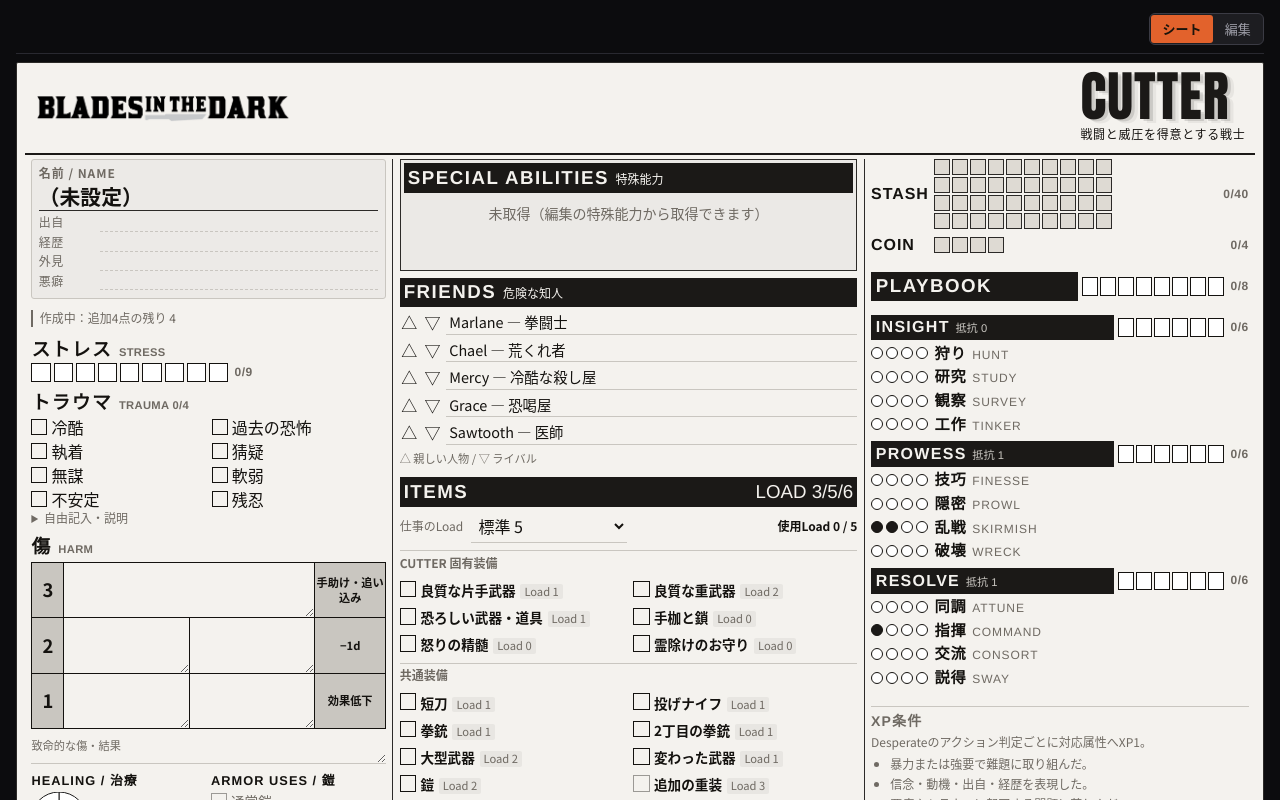
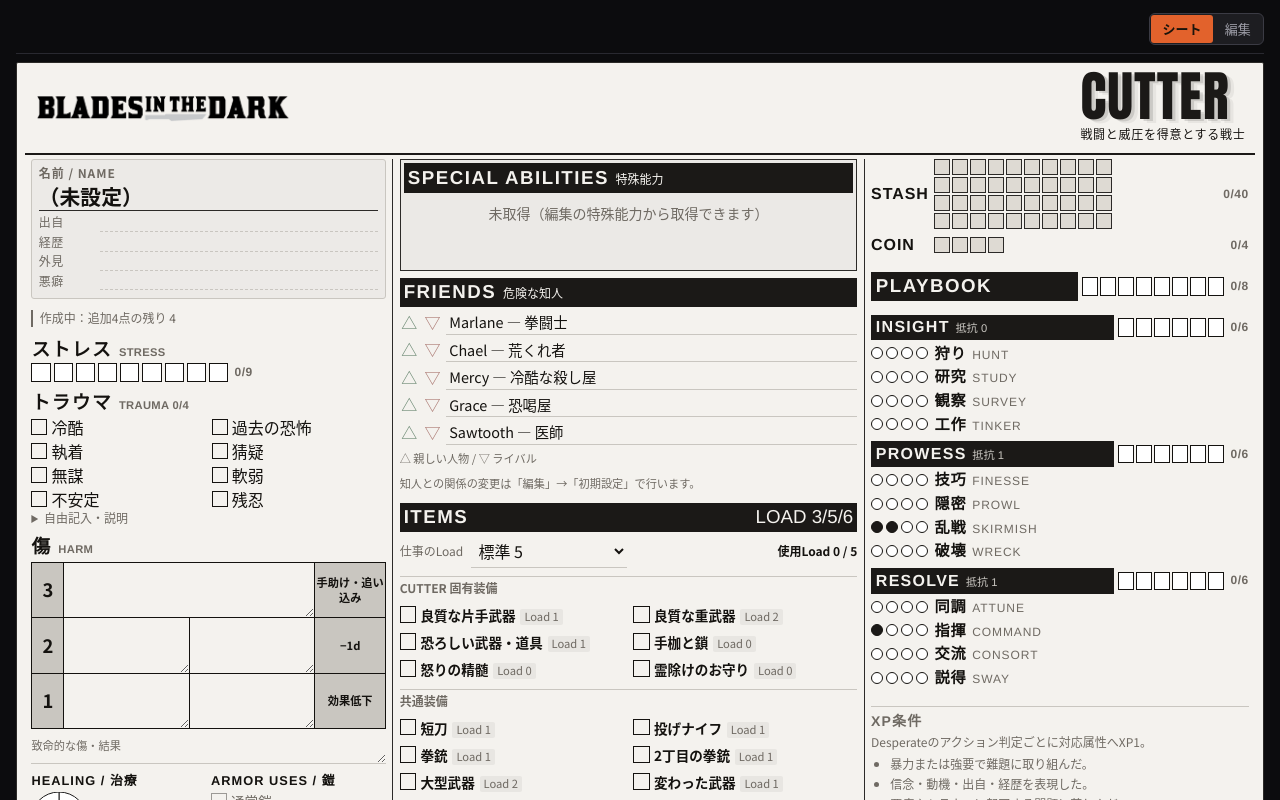
Before and after one commit to yukiohku/BladesInTheDarkSPA, a React (Vite) app: page / in a window 1280 px wide. Shown: the top 800 px of the page. Built offline with nearby package versions, Linux system fonts and the light colour scheme.

Commit message:
シートの知人関係を表示専用に変更

```diff
--- a/src/constants/labels.ts
+++ b/src/constants/labels.ts
@@ -25,6 +25,7 @@
   crewNotes: 'クルーのメモ',
 } as const
 export const MESSAGE = {
+  friendEditHint: '知人との関係の変更は「編集」→「初期設定」で行います。',
   ratingEditHint: 'アクション値の変更は「編集」→「初期設定」で行います。',
   exportOk: 'JSONを書き出しました。',
   copied: 'コピーしました。',
--- a/src/sheet/OfficialSheetView.tsx
+++ b/src/sheet/OfficialSheetView.tsx
@@ -1,3 +1,4 @@
+import { MESSAGE } from '../constants/labels'
 import {
   BACKGROUNDS,
   COIN_MAX,
@@ -151,36 +152,30 @@
           </h3>
           {character.friends.map((friend) => (
             <div className="os-friend" key={friend.id}>
+              <span
+                className="os-friend__relation"
+                role="img"
+                aria-label={`${friend.name}：${friend.relation === 'friend' ? '親しい人物' : friend.relation === 'rival' ? 'ライバル' : '未選択'}`}
+              >
                 {(['friend', 'rival'] as const).map((relation) => {
                   const selected = friend.relation === relation
                   const isFriend = relation === 'friend'
-                const relationship = isFriend ? '親しい人物' : 'ライバル'
                   return (
-                  <button
+                    <span
                       key={relation}
-                    type="button"
-                    className={`os-friend__mark os-friend__mark--${relation}`}
-                    aria-pressed={selected}
-                    aria-label={`${friend.name}：${relationship}`}
-                    title={`${friend.name}：${relationship}`}
-                    onClick={() =>
-                      dispatch({
-                        type: 'friend.patch',
-                        id: friend.id,
-                        patch: { relation: selected ? 'neutral' : relation },
-                      })
-                    }
+                      className={`os-friend__mark os-friend__mark--${relation}${selected ? ' os-friend__mark--selected' : ''}`}
+                      aria-hidden="true"
                     >
-                    <span aria-hidden="true">
                       {isFriend ? (selected ? '▲' : '△') : selected ? '▼' : '▽'}
                     </span>
-                  </button>
                   )
                 })}
+              </span>
               <span className="os-friend__readout">{friend.name}</span>
             </div>
           ))}
           <p className="os-friendlegend">△ 親しい人物 / ▽ ライバル</p>
+          <p className="os-friendlegend">{MESSAGE.friendEditHint}</p>
         </section>
         <section className="os-panel os-equipment">
           <h3 className="os-panel__title">
--- a/src/sheet/sheet.css
+++ b/src/sheet/sheet.css
@@ -693,6 +693,12 @@
   gap: 0.25rem;
 }
 
+.os-friend__relation {
+  display: inline-flex;
+  flex-shrink: 0;
+  gap: 0.25rem;
+}
+
 .os-friend__mark {
   display: inline-flex;
   flex: 0 0 1.2rem;
@@ -706,14 +712,13 @@
   font-family: Georgia, 'Times New Roman', serif;
   font-size: 1rem;
   line-height: 1;
-  cursor: pointer;
 }
 
 .os-friend__mark--friend {
   color: #64836c;
 }
 
-.os-friend__mark--friend[aria-pressed='true'] {
+.os-friend__mark--friend.os-friend__mark--selected {
   color: #315d3d;
 }
 
@@ -721,12 +726,8 @@
   color: #a8746d;
 }
 
-.os-friend__mark--rival[aria-pressed='true'] {
+.os-friend__mark--rival.os-friend__mark--selected {
   color: #98483f;
-}
-
-.os-friend__mark:hover {
-  filter: brightness(0.8);
 }
 
 .os-friend__name {
```
Also changed, not shown: 2 other files (tests, documents, lock files or other folders). Lines whose indentation alone changed are shown as unchanged.
